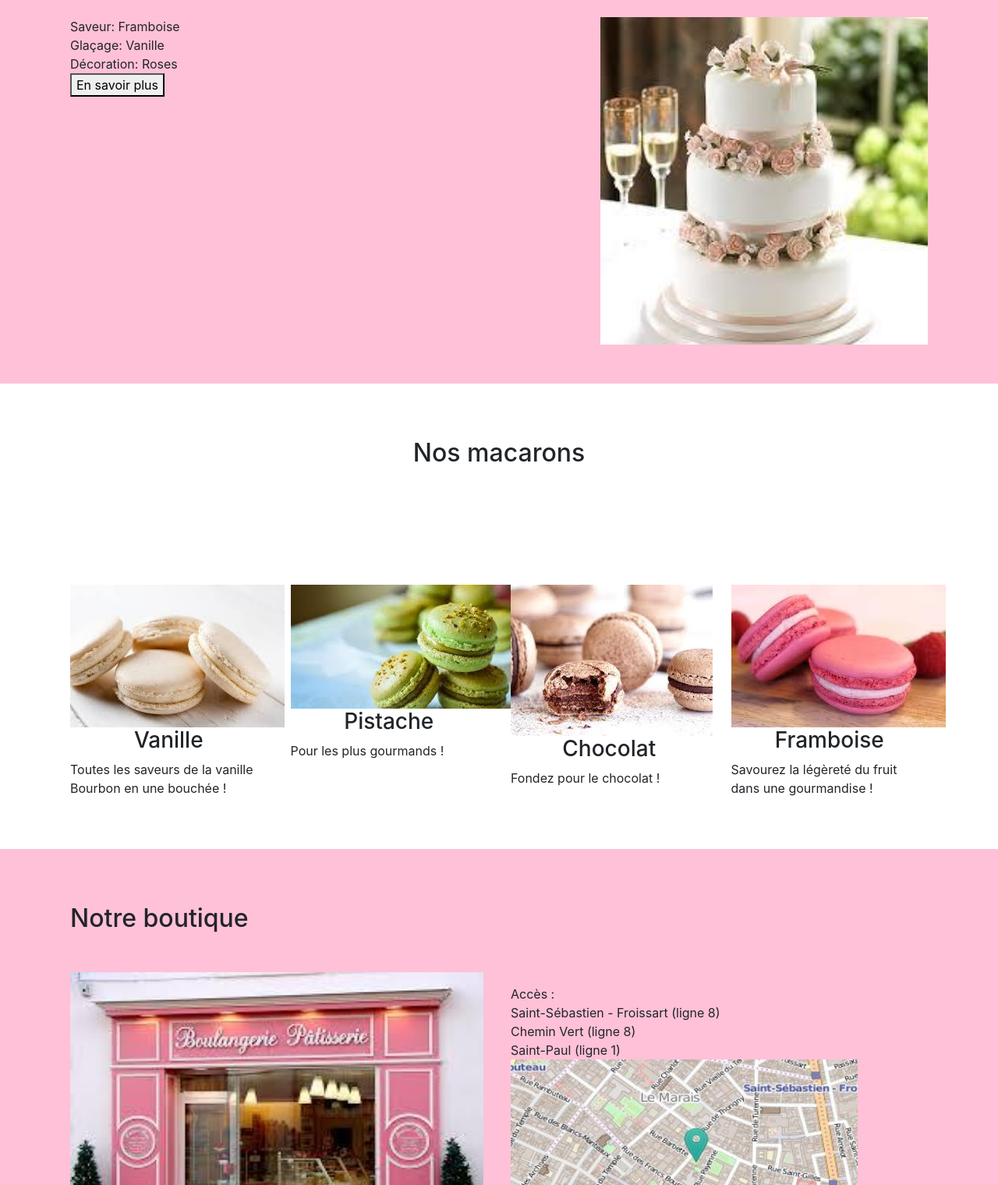
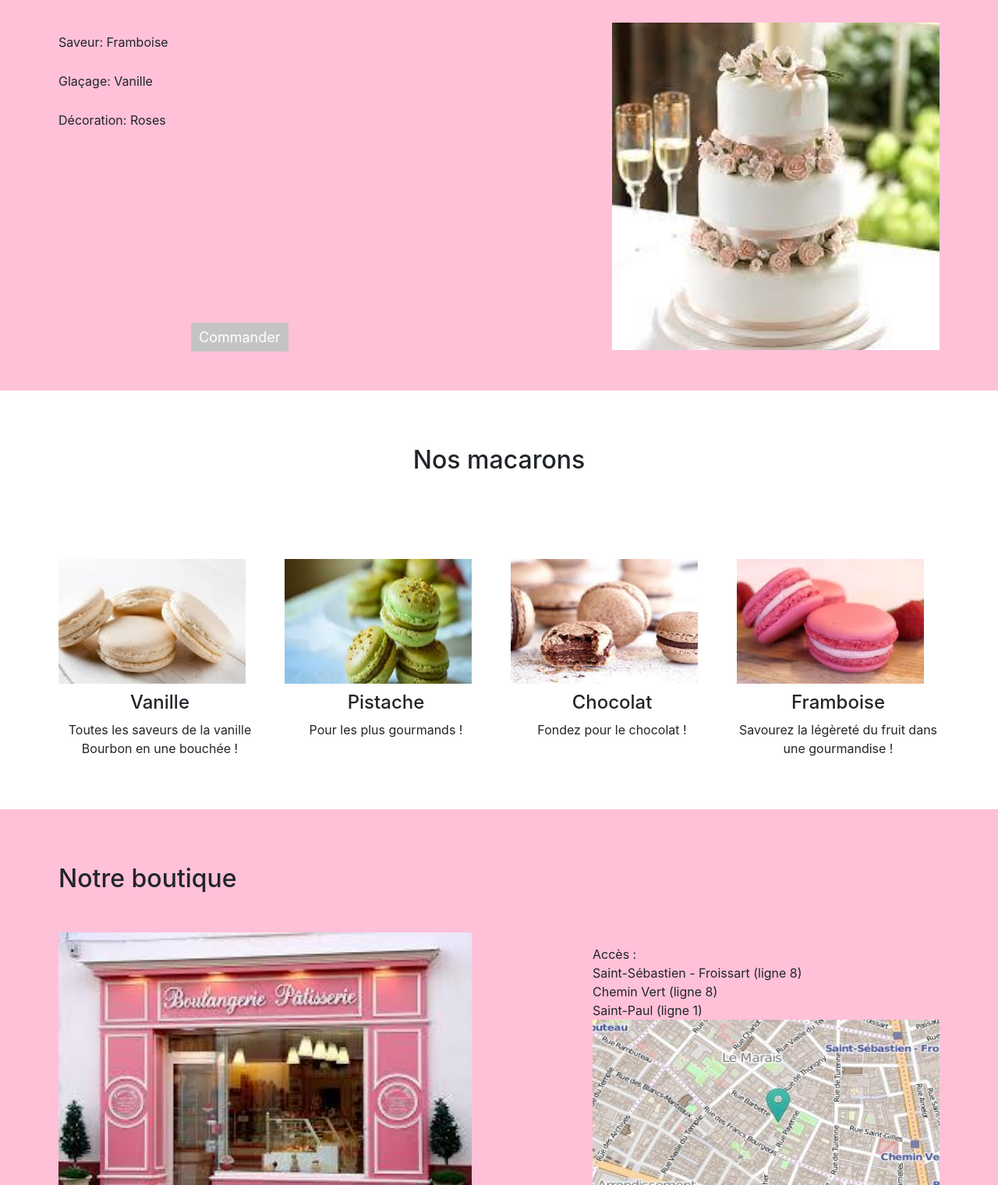
Before and after one commit to LucieOldSoul/monintegration, a plain HTML site: page public/index.html in a window 1280 px wide. Shown: the part 1280-2800 px from the top of the page at 78% size. Drawn offline with nearby package versions, Linux system fonts and the light colour scheme.

Commit message:
rectifications CSS

```diff
--- a/css/style.css
+++ b/css/style.css
@@ -1,3 +1,12 @@
+*{
+    margin: 0;
+    padding: 0;
+}
+
+.container-fluid, .container-lg, .container-md, .container-sm, .container-xl {
+    padding-left: 0;
+    padding-right: 0;
+}
 
 a{
     color: black;
@@ -7,6 +16,19 @@ a{
 
 }
 
+.bouton{
+    padding: 5px 10px 5px 10px;
+    background-color: #c4c4c4;
+    color: white;
+    border: none;
+    font-size: 18px;
+}
+
+
+header{
+    background-color: #FFC1D8;
+    padding-top: 20px;
+}
 
 .div-padding-side{
 padding-left: 75px;
@@ -16,25 +38,41 @@ padding-right: 75px;
 .div-color{
     background-color: #FFC1D8;
 
+}
+
+
+#form-div{
+    width: 50%;
+    background-color:#C4C4C4;
+    padding: 40px;
+
 
 }
-#form-div{
-    width: 50%;
-    background-color: grey;
-    padding: 20px;
 
+.form-group{
+    text-align: center;
 }
+
 
 .title-center{
     text-align: center;
 }
 
+.mdp-oublie{
+    font-size: 12px;
+    float: right;
+}
+
 h2{
     margin-top: 20px;
-    margin-bottom: 50px;
+
 }
 .img-right{
     text-align: right;
+}
+
+.h2-div-2 {
+    margin-bottom: 50px;
 }
 
 
@@ -42,6 +80,11 @@ ul{
     list-style: none;
     margin: 0;
     padding: 0;
+
+}
+
+.div-big-piece-montee{
+    padding-top: 0;
 }
 
 .div-img-big{
@@ -53,12 +96,54 @@ ul{
     width: 420px;
 }
 
+#liste-ingredients{
+    line-height: 50px;
+}
+
+#btn-commander{
+    margin-top: 235px;
+    margin-left: 170px;
+}
+
+.vignette-img{
+    width: 240px;
+    height: 160px;
+}
+
+h3{
+    font-size: 24px;
+    margin-top: 10px;
+}
+
+.p-vignette{
+    text-align: center;
+}
+
+
+.title-notre-boutique{
+    margin-bottom: 50px;
+
+}
+
 .devanture {
     height: 380px;
     width: 530px;
 }
 
+.liste-acces{
+    margin-left: 105px;
+}
+
 .plan{
     height: 265px;
     width: 445px;
+    text-align: right;
+    float: right;
 }
+
+footer{
+background-color:#C4C4C4;
+color: black;
+padding-top: 20px;
+padding-bottom: 10px;
+}
--- a/public/index.html
+++ b/public/index.html
@@ -40,6 +40,7 @@
     <!--END HEADER-->
 
     <main class="container-fluid">
+
         <!--DIV 1-->
         <div class="row div-padding div-color">
             <div class="col-xs-12 col-md-5">
@@ -47,13 +48,13 @@
                 <p>
                     Située au coeur de Paris dans le 4e arrondissement, notre boutique vous accueille du lundi au samedi
                     de 7h à 20h.
-
+                    <br><br>
                     Que vous soyez plutôt macarons pour une petite faim ou pièce montée pour les grandes occasions, il y
                     en a pour tous les goûts !
-
+                    <br><br>
                     Venez découvrir nos nouvelles confections aux saveurs inédites :)
                 </p>
-                <button type="button" class="">En savoir plus</button>
+                <button type="button" class="bouton">En savoir plus</button>
             </div>
 
             <div class="col-xs-12 col-md-7 ">
@@ -69,8 +70,8 @@
                             <input type="text" class="form-control">
                         </div>
 
-                        <button type="submit" class="">Envoyer</button>
-                        <a href="#">Mot de passe oublié</a>
+
+                        <a class="mdp-oublie" href="#">Je n'ai pas reçu de code</a>
                     </form>
                 </div>
             </div>
@@ -84,7 +85,7 @@
         <div class="row div-padding">
             <div class="row">
                 <div class="col-xs-12 col-md-12 title-center">
-                    <h2>Nos pièces montées</h2>
+                    <h2 class="h2-div-2">Nos pièces montées</h2>
                 </div>
                 <div class="col-xs-12 col-md-3">
                     <img src="../images/pièce montée 1.jpg" alt="pièce montée 1">
@@ -125,15 +126,15 @@
             </div>
         </div>
 
-        <div class="row div-padding div-color">
+        <div class="row div-padding div-color div-big-piece-montee">
             <div class="col-xs-12 col-md-6">
 
-                <ul>
+                <ul id="liste-ingredients">
                     <li>Saveur: Framboise</li>
                     <li>Glaçage: Vanille</li>
                     <li>Décoration: Roses</li>
                 </ul>
-                <button type="button" class="">En savoir plus</button>
+                <button type="button" id="btn-commander" class="bouton">Commander</button>
 
             </div>
             <div class="col-xs-12 col-md-6 div-img-big">
@@ -151,30 +152,30 @@
 
         <div class="row div-padding">
             <div class="col-xs-12 col-md-3">
-                <img src="../images/macaron 1.jpg">
+                <img class="vignette-img" src="../images/macaron 1.jpg">
                 <h3 class="title-center">Vanille</h3>
 
-                <p>Toutes les saveurs de la vanille Bourbon en une bouchée !</p>
+                <p class="p-vignette">Toutes les saveurs de la vanille Bourbon en une bouchée !</p>
             </div>
             <div class="col-xs-12 col-md-3">
-                <img src="../images/macaron 2.jpg">
+                <img class="vignette-img" src="../images/macaron 2.jpg">
                 <h3 class="title-center">Pistache</h3>
 
-                <p>Pour les plus gourmands !</p>
+                <p class="p-vignette">Pour les plus gourmands !</p>
             </div>
 
             <div class="col-xs-12 col-md-3">
-                <img src="../images/macaron 3.jpg">
+                <img class="vignette-img" src="../images/macaron 3.jpg">
                 <h3 class="title-center">Chocolat</h3>
 
-                <p>Fondez pour le chocolat !</p>
+                <p class="p-vignette">Fondez pour le chocolat !</p>
             </div>
 
             <div class="col-xs-12 col-md-3">
-                <img src="../images/macaron 4.jpg">
+                <img class="vignette-img" src="../images/macaron 4.jpg">
                 <h3 class="title-center">Framboise</h3>
 
-                <p>Savourez la légèreté du fruit dans une gourmandise !</p>
+                <p class="p-vignette">Savourez la légèreté du fruit dans une gourmandise !</p>
             </div>
         </div>
 
@@ -184,14 +185,14 @@
         <!--DIV 5-->
         <div class="row div-padding div-color">
             <div class="col-xs-12 col-md-12">
-                <h2>Notre boutique</h2>
+                <h2 class="title-notre-boutique">Notre boutique</h2>
             </div>
             <div class="col-xs-12 col-md-6">
                 <img class="devanture" src="../images/devanture.jpg" alt="devanture">
             </div>
             <div class="col-xs-12 col-md-6">
                 <p>
-                    <ul>
+                    <ul class="liste-acces">
                         <li>Accès :</li>
                         <li>Saint-Sébastien - Froissart (ligne 8)</li>
                         <li>Chemin Vert (ligne 8)</li>
@@ -226,6 +227,11 @@
 
         <!--FIN DIV 6-->
 
+        <!--FOOTER-->
+        <footer>
+            <p class="title-center">Tous droits réservés ©</p>
+        </footer>
+        <!--END FOOTER-->
     </main>
 </body>
 
```
